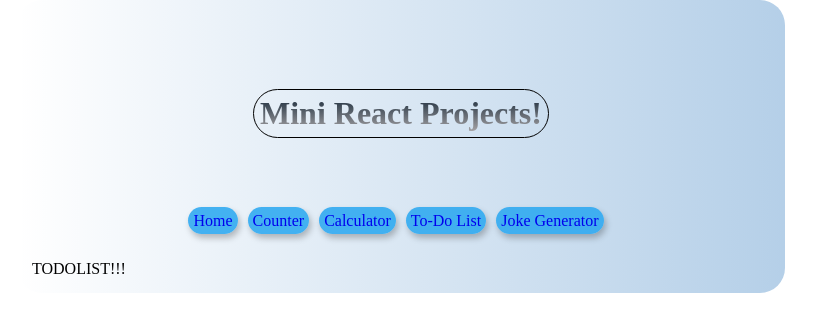
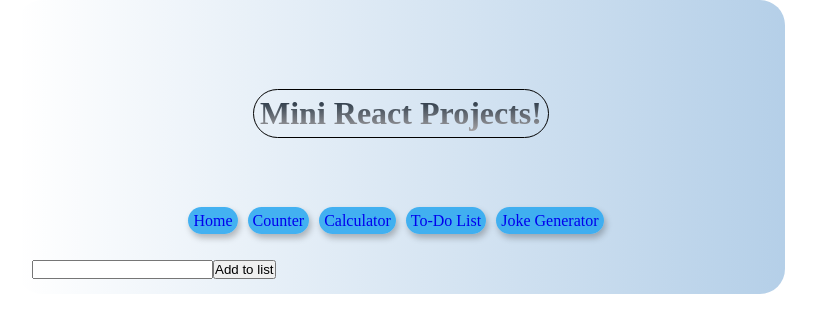
Before and after one commit to jss118/Mini-React-apps, a React (Create React App) app: page /ToDoList in a window 1280 px wide. Shown: the top 332 px of the page, without its empty margins (239-1055 px from the left). Built offline with nearby package versions, Linux system fonts and the light colour scheme.

Commit message:
add to-do-list functionality

```diff
--- a/src/components/ToDoList.jsx
+++ b/src/components/ToDoList.jsx
@@ -1,7 +1,48 @@
-import React from "react";
+import { useState } from "react";
 
 const ToDoList = () => {
-  return <div>TODOLIST!!!</div>;
+  const [listItems, setListItems] = useState([]);
+  const [newItem, setNewItem] = useState("");
+
+  const handleChange = event => {
+    setNewItem(event.target.value);
+  };
+
+  const handleClick = event => {
+    event.preventDefault();
+    setListItems(items => {
+      const newItems = [newItem, ...items];
+      return newItems;
+    });
+    setNewItem("");
+  };
+
+  const removeItem = event => {
+    const deleteItem = event.target.value;
+    setListItems(currentList => {
+      const newList = currentList.filter(item => item !== deleteItem);
+      return newList;
+    });
+  };
+
+  return (
+    <section>
+      <input onChange={handleChange} type="text" />
+      <button onClick={handleClick}>Add to list</button>
+      <ul>
+        {listItems.map(item => {
+          return (
+            <li>
+              {item}
+              <button value={item} onClick={removeItem}>
+                x
+              </button>
+            </li>
+          );
+        })}
+      </ul>
+    </section>
+  );
 };
 
 export default ToDoList;
```
